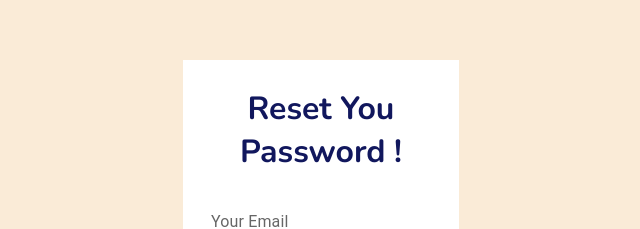
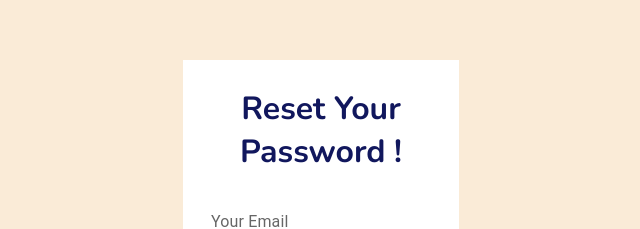
Before and after one commit to A-Tushar/Chatting-App, a React (Vite) app: page /forgetpassword in a window 1280 px wide. Shown: the part 211-440 px from the top of the page, without its empty margins (319-959 px from the left). Built offline with nearby package versions, Linux system fonts and the light colour scheme.

Commit message:
you>your
you>your

```diff
--- a/src/page/Forgetpassword.jsx
+++ b/src/page/Forgetpassword.jsx
@@ -49,7 +49,7 @@ const Forgetpassword = () => {
   return (
     <div className="forgetpage">
       <div className="forgetbox">
-        <h3> Reset You Password !</h3>
+        <h3> Reset Your Password !</h3>
       <TextField onChange={(e)=>setemail(e.target.value)} id="standard-basic" label="Your Email" variant="standard" /> <br />
       <Button onClick={handleforgetpass} variant="contained">Reset</Button>
       </div>
```
